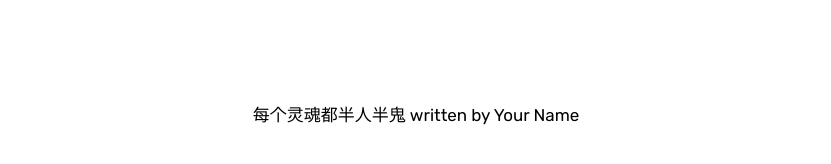
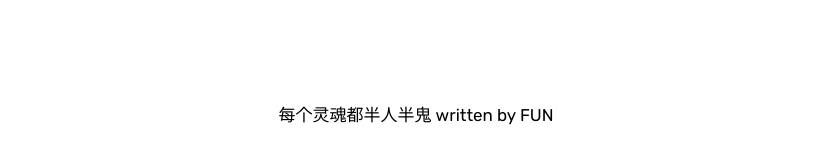
Before and after one commit to FUNzmr/Remember, a Jekyll site: the page built from index.html, in a window 1280 px wide and 900 px high, scrolled down 3826 px. Shown: the part 707-871 px from the top of the window, without its empty margins (224-1055 px from the left). Built offline with Jekyll 4.4.1, drawn with Linux system fonts in a browser that asks for light colours; some web fonts are replaced; the list of posts is cut into pages by our own code.

Commit message:
Update _config.yml

```diff
--- a/_config.yml
+++ b/_config.yml
@@ -26,7 +26,7 @@ blog:
 
 # Author info
 author:
-  fullname                  : Your Name
+  fullname                  : FUN
   rss                       : true # generate RSS feed and show it's icon in header
   mail                      : your@email.com # change to your e-mail address
   twitter                   : twitter-user-name
```
